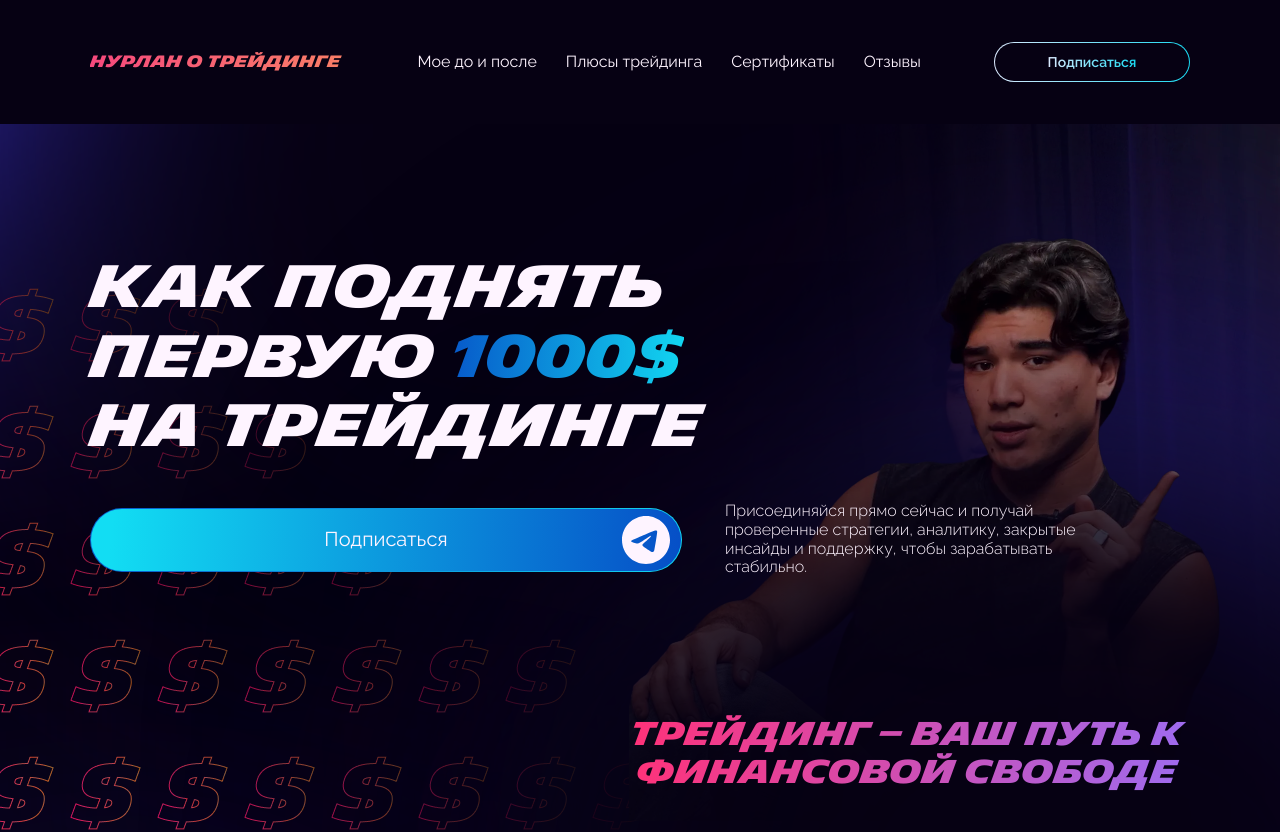
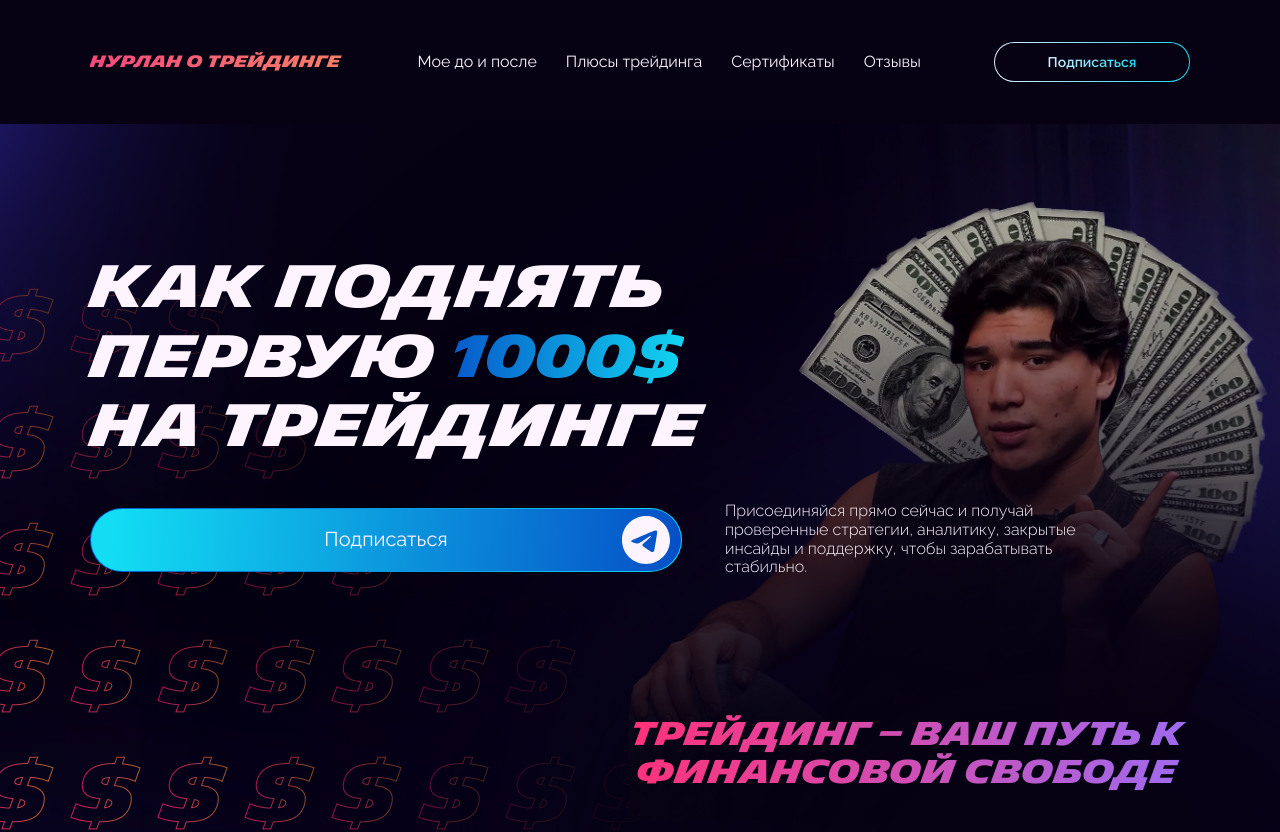
Before and after one commit to cyanidium-dev/crypto-landing, a Next.js app: page / in a window 1280 px wide. Shown: the top 832 px of the page. Built offline with nearby package versions, Linux system fonts and the light colour scheme; no server answers.

Commit message:
added banknotes image

```diff
--- a/src/components/homePage/hero/HeroImages.tsx
+++ b/src/components/homePage/hero/HeroImages.tsx
@@ -57,6 +57,21 @@ export default function HeroImages() {
         whileInView="visible"
         viewport={{ once: true }}
         variants={fadeInAnimation({ scale: 0.8, delay: 1.6 })}
+        className="absolute top-[78px] tabxl:top-[65px] left-[calc(50%-232px) tabxl:left-auto tabxl:right-[2px] -z-[35] rotate-[3.4deg] w-[489px] h-[364px]"
+      >
+        <Image
+          src="/images/backgrounds/heroSection/banknotes.webp"
+          alt="banknotes"
+          width={1342}
+          height={1671}
+        />
+      </motion.div>
+
+      <motion.div
+        initial="hidden"
+        whileInView="visible"
+        viewport={{ once: true }}
+        variants={fadeInAnimation({ scale: 0.8, delay: 1.6 })}
         className="absolute -z-30 -top-[119px] tabxl:top-[-139px] w-[473px] tabxl:w-[671px] h-[589px] tabxl:h-[835px]
           left-[calc(50%-237px+17px)] tabxl:left-auto tabxl:right-[-20px] overflow-visible"
       >
```
Also changed, not shown: public/images/backgrounds/heroSection/banknotes.webp (added).
